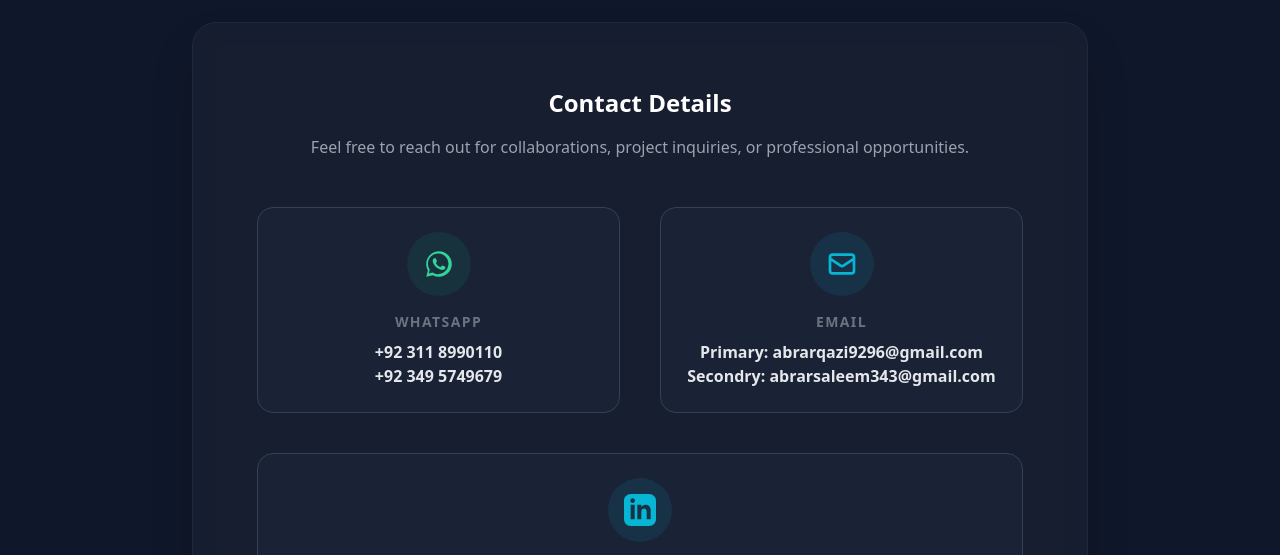
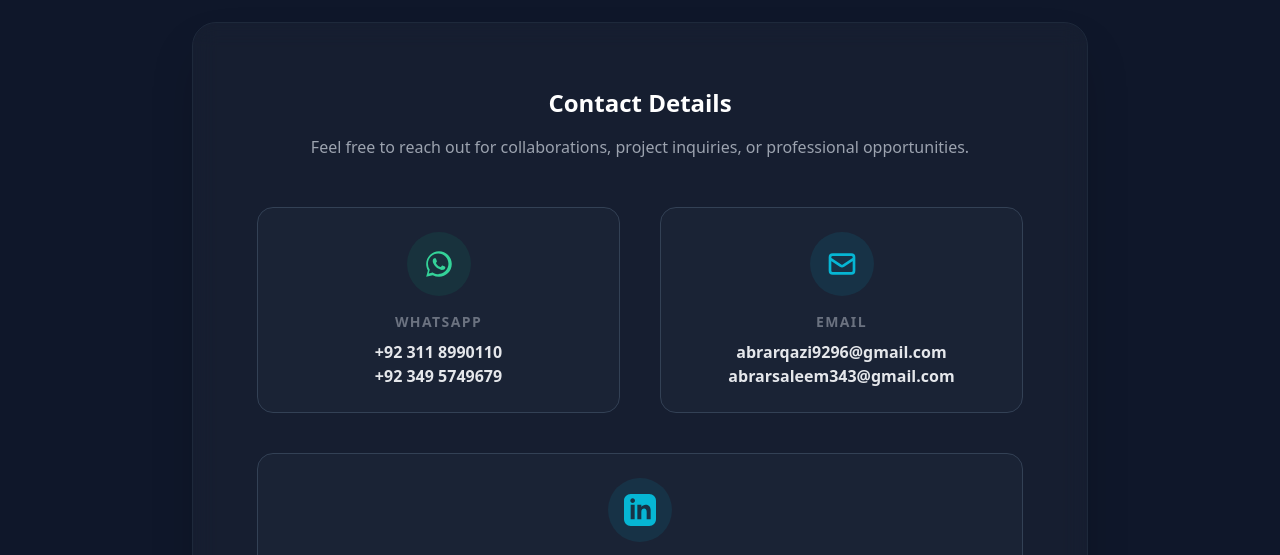
Before and after one commit to Abrarsaleem786/Portofolio, a plain HTML site: page contact.html in a window 1280 px wide. Shown: the part 226-781 px from the top of the page. Drawn offline with nearby package versions, Linux system fonts and the light colour scheme.

Commit message:
added content

```diff
--- a/contact.html
+++ b/contact.html
@@ -102,8 +102,6 @@
         +92 349 5749679
     </a>
 </div>
-
-
                     <div class="flex flex-col items-center p-6 bg-slate-800/50 rounded-2xl border border-slate-700 hover:border-cyan-500 transition duration-300">
                         <div class="bg-cyan-500/10 p-4 rounded-full mb-4">
                             <svg class="w-8 h-8 text-cyan-500" fill="none" stroke="currentColor" viewBox="0 0 24 24">
@@ -111,8 +109,8 @@
                             </svg>
                         </div>
                         <p class="text-sm text-gray-500 uppercase font-bold tracking-widest mb-2">Email</p>
-                        <a href="mailto:abrarqazi9296@gmail.com" class="text-gray-200 font-semibold hover:text-cyan-400 transition">Primary: abrarqazi9296@gmail.com</a>
-                        <a href="mailto:abrarsaleem343@gmail.com" class="text-gray-200 font-semibold hover:text-cyan-400 transition">Secondry: abrarsaleem343@gmail.com</a>
+                        <a href="mailto:abrarqazi9296@gmail.com" class="text-gray-200 font-semibold hover:text-cyan-400 transition">abrarqazi9296@gmail.com</a>
+                        <a href="mailto:abrarsaleem343@gmail.com" class="text-gray-200 font-semibold hover:text-cyan-400 transition">abrarsaleem343@gmail.com</a>
                     </div>
 
                     <div class="md:col-span-2 flex flex-col items-center p-6 bg-slate-800/50 rounded-2xl border border-slate-700 hover:border-cyan-500 transition duration-300">
```
